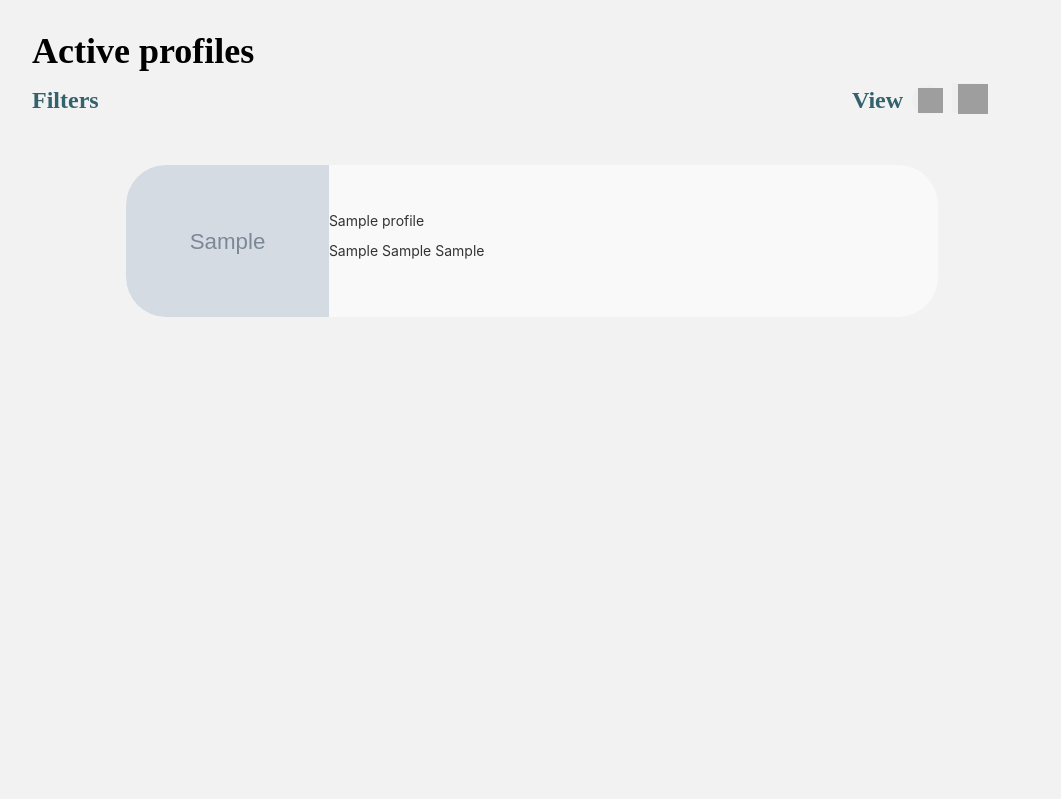
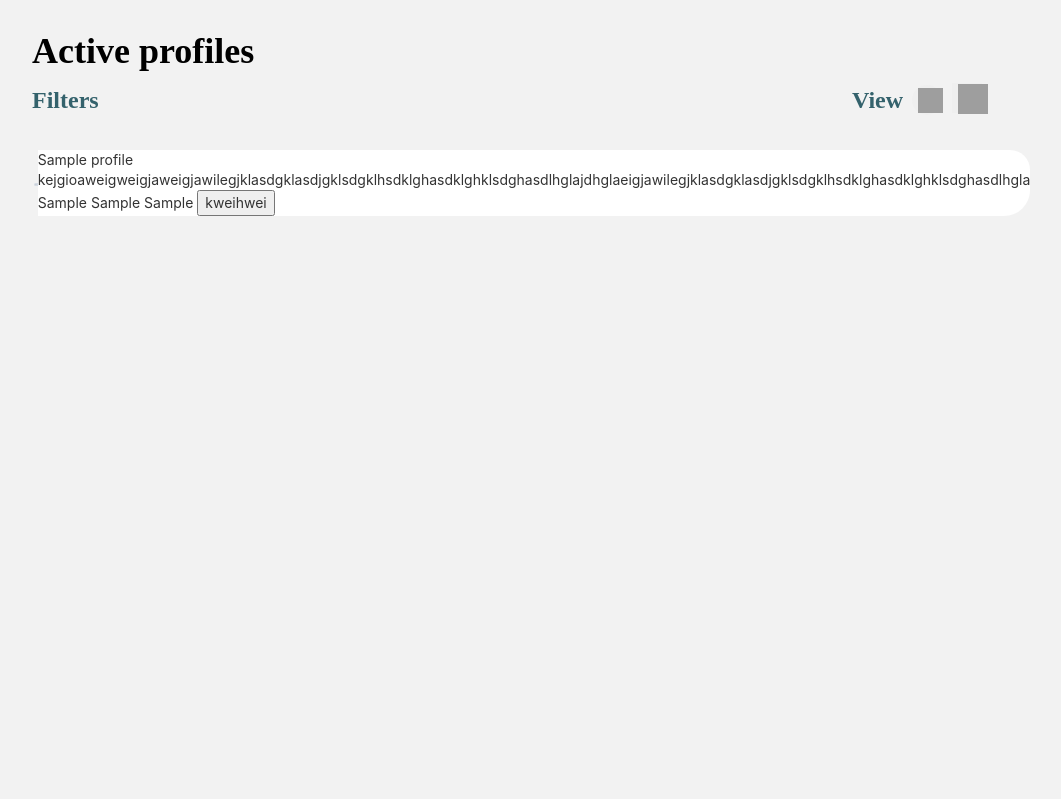
Before and after one commit to TodaysMonkeyJob/InstaPlanner, a Flask app: page /profile/ in a window 1280 px wide. Shown: the part 60-859 px from the top of the page, without its empty margins (108-1169 px from the left). Run offline with Flask 2, Linux system fonts and the light colour scheme; a user stored in the database is signed in; tables that the repository leaves empty hold one stand-in row (values such as "Sample post"); grey boxes marked "Sample" are stand-in pictures; some libraries are stand-ins or nearby versions; grey boxes are pictures that could not be loaded.

Commit message:
Upgrade rows in profile list

```diff
--- a/app/main/profile/templates/profile_list.html
+++ b/app/main/profile/templates/profile_list.html
@@ -44,8 +44,18 @@ td.image-setter{
 
 }
 
-td.text-setter{
-border-radius: 0px 40px 40px 0px;
+td.name-setter{
+border-radius: 0px 40px 0px 0px;
+background-color:#FFFFFF
+}
+
+td.statistic-setter{
+background-color:#FFFFFF
+}
+
+td.info-setter{
+border-radius: 0px 0px 40px 0px;
+background-color:#FFFFFF
 }
 
 img.profile-border{
@@ -68,8 +78,6 @@ border-radius: 40px 0px 0px 40px;
   width:65%;
   margin: auto;
   border-collapse: separate;
-  border-spacing: 0 15px;
-
 }
 
 div.bottom{
@@ -77,6 +85,13 @@ div.bottom{
     left:calc(50% - 85px);
     bottom: -50px;
 }
+
+td.empty-space{
+    text-indent: 100%;
+    white-space: nowrap;
+    overflow: hidden;
+}
+
 
 
 </style>
@@ -111,32 +126,44 @@ div.bottom{
 
 {% if profiles|length >= 1 %}
 <div id="table-scroll" class="table-scroll">
-    <table class="table-striped">
+    <table class="table-designed">
         <tbody>
         {%- for profile in profiles -%}
         <tr class="animated fadeIn delay-{{ loop.index }}">
-            <td class="image-setter">
+            <td class="image-setter" rowspan="4">
                 <img class="profile-border" src="../{{ profile.avatars }}" width="100%">
             </td>
-            <td class="text-setter">
-                <p>{{ profile.name }}</p>
-                <p>{{ profile.post }}
+        </tr>
+        <tr>
+            <td class="name-setter">
+                {{ profile.name }}
+            </td>
+        </tr>
+        <tr>
+            <td class="statistic-setter">
+                kejgioaweigweigjaweigjawilegjklasdgklasdjgklsdgklhsdklghasdklghklsdghasdlhglajdhglaeigjawilegjklasdgklasdjgklsdgklhsdklghasdklghklsdghasdlhgla
+            </td>
+        </tr>
+        <tr >
+            <td class="info-setter">
+                {{ profile.post }}
                 {{ profile.follower }}
-                {{ profile.following }}</p>
+                {{ profile.following }}
+                <button>kweihwei</button>
             </td>
-            <div></div>
-        </tr><tr></tr>
-
+        </tr>
+        <td class="empty-space">.</td>
         {%- endfor -%}
         </tbody>
+
     </table>
 </div>
 
 <div class="bottom">
-{% if pagination and pagination.pages > 1 %}
-<div class="container-fluid text-center">
-    {{ render_pagination(pagination) }}
-</div>
+    {% if pagination and pagination.pages > 1 %}
+    <div class="container-fluid text-center">
+        {{ render_pagination(pagination) }}
+    </div>
 </div>
 {%- endif -%}
 
```
